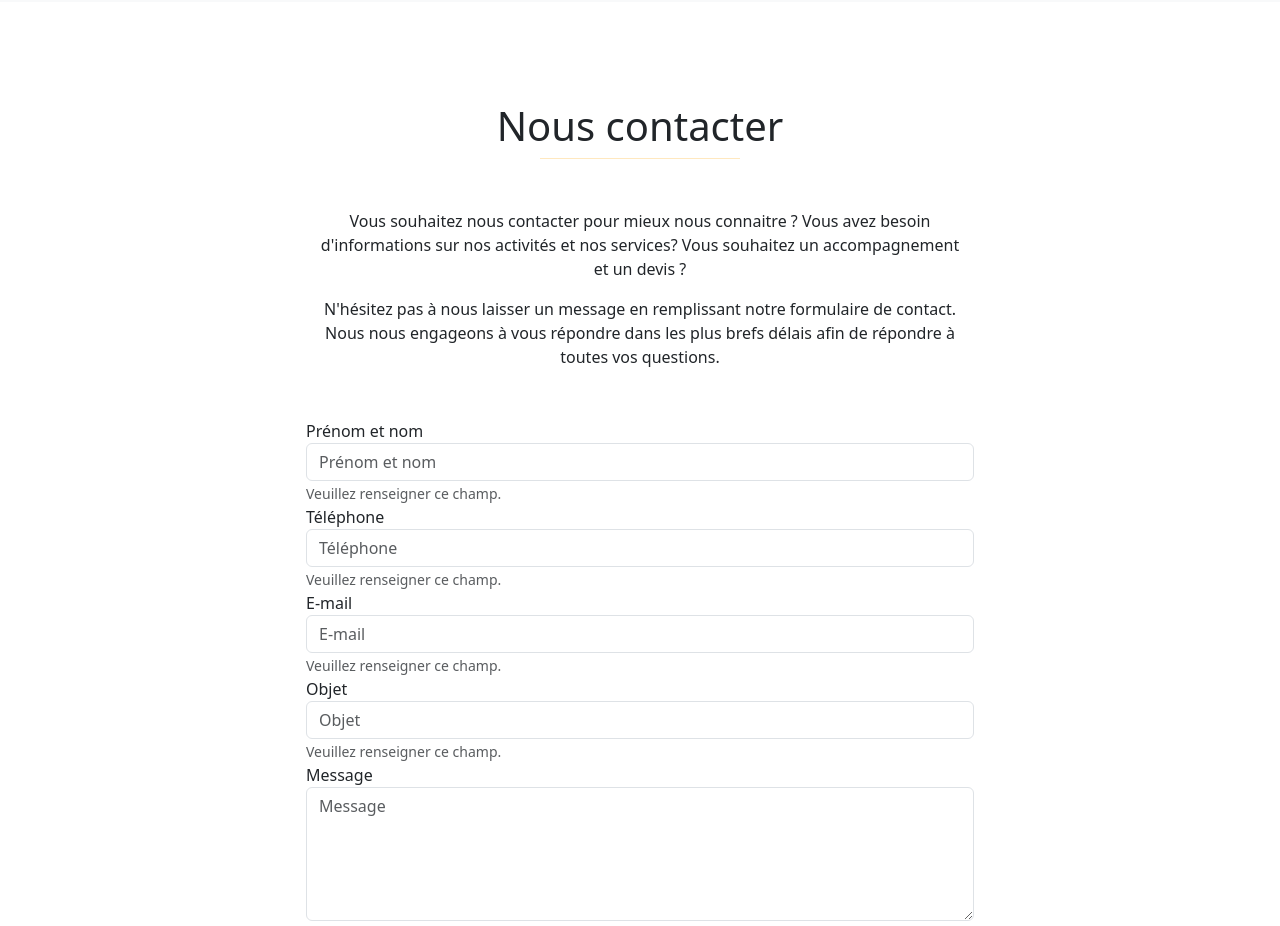
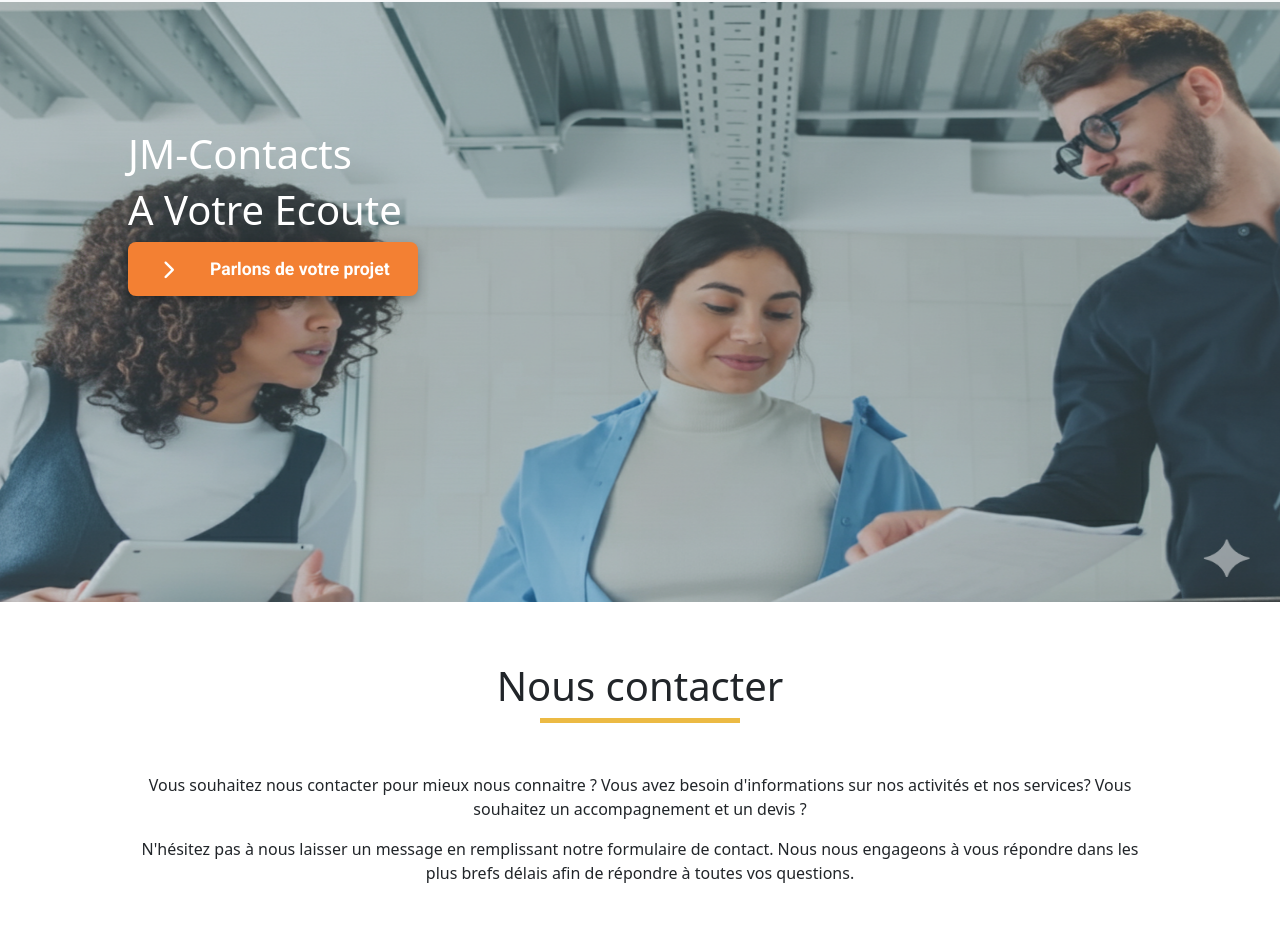
Before and after one commit to KantoAri/JMC-ReactProject, a React (Create React App) app: page /contact in a window 1280 px wide. Shown: the part 98-1024 px from the top of the page. Built offline with nearby package versions, Linux system fonts and the light colour scheme.

Commit message:
contact commit 2

```diff
--- a/package.json
+++ b/package.json
@@ -7,8 +7,10 @@
     "@testing-library/jest-dom": "^6.8.0",
     "@testing-library/react": "^16.3.0",
     "@testing-library/user-event": "^13.5.0",
+    "axios": "^1.12.2",
     "bootstrap": "^5.3.8",
     "font-awesome": "^4.7.0",
+    "nodemailer": "^7.0.6",
     "react": "^19.1.1",
     "react-bootstrap": "^2.10.10",
     "react-dom": "^19.1.1",
--- a/src/components/Contact/contact.css
+++ b/src/components/Contact/contact.css
@@ -1,6 +1,6 @@
 .div_contact_main{
-     width:60%;
-    margin: 50px auto;
+     width:90%;
+    margin: 10px auto;
 
     padding: 50px;
 
--- a/src/components/Expertises/Expertises_Number1/Expertises_Number1.jsx
+++ b/src/components/Expertises/Expertises_Number1/Expertises_Number1.jsx
@@ -8,7 +8,7 @@ const ExpertisesNumber1 = () => {
   return (
     <section
       className="expertises-section"
-      style={{ backgroundImage: `url(${fond_expertise})` }}
+      style={{ backgroundImage: `url(${fond_expertise})`  }}
     >
       <div className="expertises-overlay"></div>
       <div className="expertises-container">
--- a/src/pages/Contact.jsx
+++ b/src/pages/Contact.jsx
@@ -1,12 +1,120 @@
 
-import { BsAlignCenter } from "react-icons/bs"
 import "../components/Contact/contact.css"
-import { ImTextColor } from "react-icons/im"
+import fond_expertise from '../assets/Fond_expertise.png'
+import {useState} from "react"
+import axios from "axios";
+import { Link } from 'react-router-dom';
+//import HeroSection from "../components/Accueil/HeroSection/HeroSection";
 const Contact = () => {
+  const[email,setEmail] =useState();
+  const[subject,setSubject] =useState();
+  const[message,setMessage] =useState();
+  const[name,setName] =useState();
+  const[telephone,setTelephone] =useState();
+
+const sendMail=()=>{
+
+  console.log(`mail reçu : ${email}`);
+
+  axios.get("http://localhost:4000/",{
+    params:{
+      email,
+      subject,
+      message,
+      name,
+      telephone,
+    }
+
+  })
+  .then(()=>{
+    console.log(`Success`)
+  })
+  .catch(()=>{
+    console.log(`Failure`)
+  })
+};
+
+const users ={
+        name:"",
+        email:"",
+        telephone:"",
+        abonner: false,
+    };
+    const[user,setUser] = useState(users);
+    //const navigate = useNavigate();
+
+    const inputHandler = (e)=>{
+        const {name,value} = e.target;
+
+        console.log(name,value);
+
+        switch(name) {
+          case "abonner":
+            let isChecked = e.target.checked;
+            setUser({ ...user, [name]: isChecked });
+            break;
+          case "email":
+            setEmail(value);
+            setUser({ ...user, [name]: value });
+            break;
+          case "name":
+            setName(value);
+            setUser({ ...user, [name]: value });
+            break;
+            case "telephone":
+            setTelephone(value);
+            setUser({ ...user, [name]: value });
+            break;
+          default:
+            setUser({ ...user, [name]: value });
+        }
+    };
+
+    const submitForm = async(e)=>{
+      console.log(`USER name : ${user.name}`);
+      console.log(`USER mail : ${user.email}`);
+      console.log(`USER teléphone : ${user.telephone}`);
+      console.log(`USER abonner: ${user.abonner}`);
+
+
+       console.log(`contact name : ${name}`);
+      console.log(`contact mail : ${email}`);
+      console.log(`contact teléphone : ${telephone}`);
+
+
+        e.preventDefault();
+        await axios.post("http://localhost:8000/api/contact",user)
+        .then((response)=>{
+            console.log("User created successfully");
+            //navigate("/");
+        })
+        .catch((error)=>{
+            console.log(error)
+        })
+    }
+
+
   return (
-    <div className="div_contact_main">
+    <div>
+        <div className="img-fluid" style={{backgroundSize: "100% 100%",height:"600px" , backgroundRepeat:"no-repeat", backgroundImage: `url(${fond_expertise})`}} >
+          <div style={{color: "white", padding: "10%", fontSize:"2.5rem", fontWeight:"bold"}}>
+            <h1>JM-Contacts</h1>
+            <h1>A Votre Ecoute</h1>
+            <div className="expertises-button-container">
+              {/* <Link to="#idContact" className="expertises-button"> */}
+              <a className="expertises-button" href="#idContact">
+                <i className="fa-solid fa-chevron-right"></i> Parlons de votre projet
+                </a>
+
+              {/* </Link> */}
+            </div>
+          </div>
+
+          {/* <img src={`${fond_expertise}`} style={{width:"100%"}} class="img-fluid" alt="Responsive image"></img> */}
+        </div>
+        <div id="idContact" className="div_contact_main">
           <h1 style={{textAlign: "center"}}>Nous contacter</h1>
-        <hr style={{width: "200px", color:"orange", margin:"auto", fontSize:"60px",lineHeight:"10px"}} />
+          <p style={{width: "200px",margin: "auto auto ", borderBottom:"5px solid #ecba44ff"}}></p>
           <div style={{textAlign: "center", margin: "50px 10px "}}>
 
             <p>
@@ -17,43 +125,55 @@ const Contact = () => {
             </p>
           </div>
 
-        <div>
+          <section  style={{ margin: " auto auto", maxWidth:500}}>
 
-            <form>
-            <div class="form-group">
-              <label for="NomPrenom">Prénom et nom</label>
-              <input type="text" class="form-control" id="NomPrenom" aria-describedby="emailHelp" placeholder="Prénom et nom"/>
-              <small id="emailHelp" class="form-text text-muted">Veuillez renseigner ce champ.</small>
+              <form onSubmit={submitForm}>
+              <div className="form-group">
+                <label htmlFor="name">Prénom et nom</label>
+                <input type="text" className="form-control"
+                onChange={inputHandler}
+                required id="name" name="name" aria-describedby="emailHelp" placeholder="Prénom et nom"/>
+
               </div>
-            <div class="form-group">
-              <label for="telephone">Téléphone</label>
-              <input type="text" class="form-control" id="telephone" aria-describedby="emailHelp" placeholder="Téléphone"/>
-              <small id="emailHelp" class="form-text text-muted">Veuillez renseigner ce champ.</small>
+              <div className="form-group">
+                <label htmlFor="telephone">Téléphone</label>
+                <input type="text" className="form-control"
+                onChange={inputHandler}
+                required id="telephone" name="telephone" aria-describedby="emailHelp" placeholder="Téléphone"/>
+      {/* onChange={(e)=>setEmail(e.target.value)} */}
               </div>
-            <div class="form-group">
-              <label for="Email">E-mail</label>
-              <input type="email" class="form-control" id="Email" aria-describedby="emailHelp" placeholder="E-mail"/>
-              <small id="emailHelp" class="form-text text-muted">Veuillez renseigner ce champ.</small>
+              <div className="form-group">
+                <label htmlFor="email">E-mail</label>
+                <input type="email" className="form-control" required id="email" name="email"
+               onChange={inputHandler}
+                aria-describedby="emailHelp" placeholder="E-mail"/>
+
               </div>
-            <div class="form-group">
-              <label for="Objet">Objet</label>
-              <input type="text" class="form-control" id="Objet" aria-describedby="emailHelp" placeholder="Objet"/>
-              <small id="emailHelp" class="form-text text-muted">Veuillez renseigner ce champ.</small>
+              <div className="form-group">
+                <label htmlFor="Objet">Objet</label>
+                <input type="text" className="form-control" required id="Objet"
+                 onChange={(e)=>setSubject(e.target.value)}
+                aria-describedby="emailHelp" placeholder="Objet"/>
+
               </div>
-            <div class="form-group">
-              <label for="Message">Message</label>
-              <textarea class="form-control" id="Message" rows="5" cols="50" placeholder="Message"></textarea>
-              <small id="emailHelp" class="form-text text-muted">Veuillez renseigner ce champ.</small>
+              <div className="form-group">
+                <label htmlFor="Message">Message</label>
+                <textarea className="form-control" required id="Message"
+                onChange={(e)=>setMessage(e.target.value)}
+                rows="5" cols="50" placeholder="Message"></textarea>
+
               </div>
 
-            <div class="form-group form-check">
-              <input type="checkbox" class="form-check-input" id="exampleCheck1"/>
-              <label class="form-check-label" for="exampleCheck1">Abonnez-vous à notre newsletter</label>
+              <div className="form-group form-check">
+                <input type="checkbox" name="abonner" onChange={inputHandler} className="form-check-input" id="abonner"/>
+                <label className="form-check-label" htmlFor="abonner">Abonnez-vous à notre newsletter</label>
               </div>
-            <button type="submit" class="btn btn-primary">Envoyer</button>
+              <button type="submit" onClick={sendMail}  className="btn btn-primary">Envoyer</button>
             </form>
+          </section>
       </div>
     </div>
+    //
   )
 }
 export default Contact
```
Also changed, not shown: 1 other file (tests, documents, lock files or other folders). Lines whose indentation alone changed are shown as unchanged.
